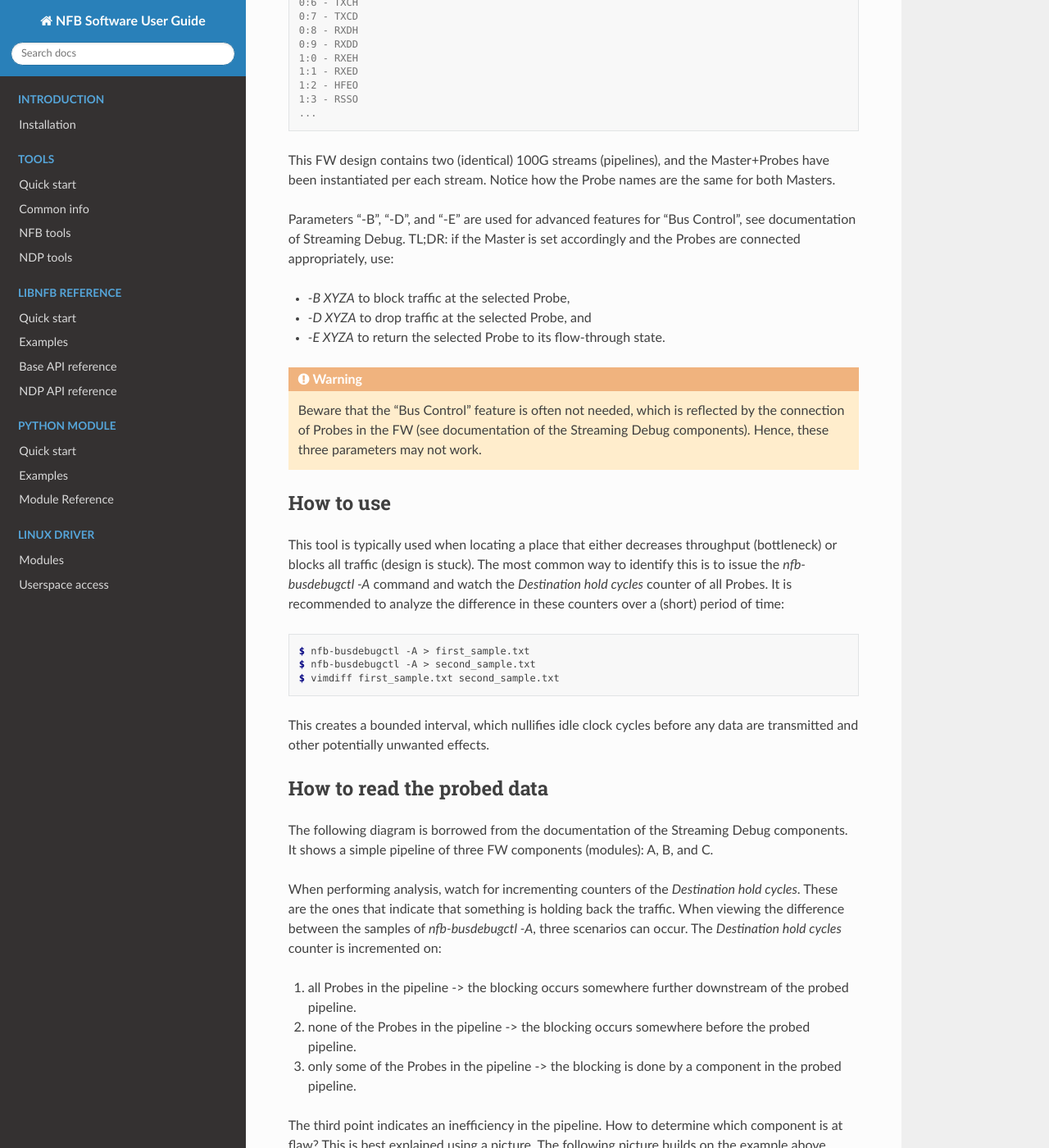
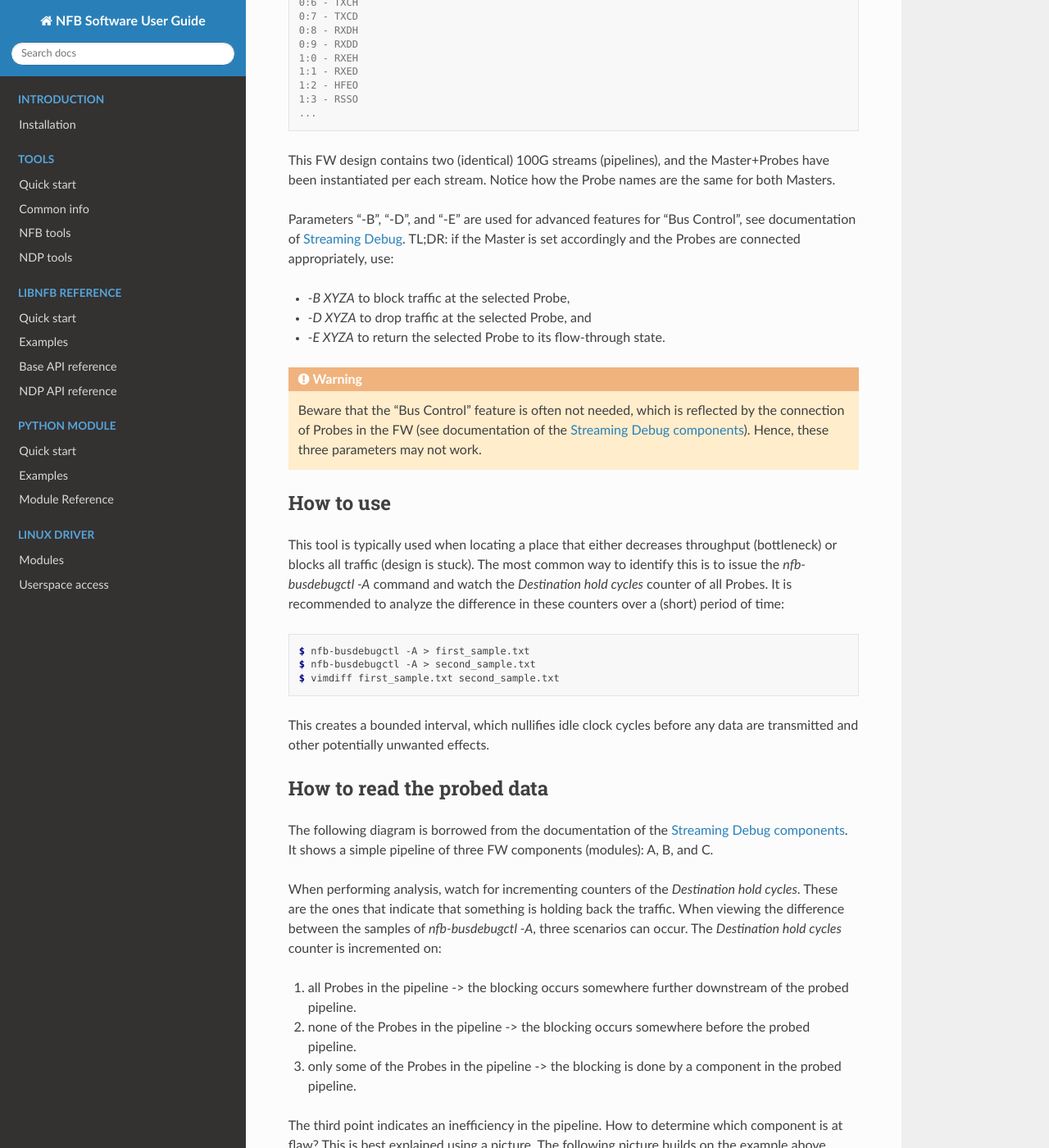
Before and after one commit to CESNET/ndk-sw, a Sphinx documentation site: the page built from doc/tools/nfb-busdebugctl.rst, in a window 1280 px wide and 1400 px high, scrolled down 1769 px. Shown: the whole window at 82% size. Built offline with Sphinx 7.4.7 and the Read the Docs theme 3.1.0, drawn with Linux system fonts in a browser that asks for light colours; formulas are drawn with MathJax 3; part of the change alters nothing that is shown; some of the changed text lies outside the part shown.

```diff
--- a/doc/tools/nfb-busdebugctl.rst
+++ b/doc/tools/nfb-busdebugctl.rst
@@ -6,7 +6,7 @@ nfb-busdebugctl
 This tool can be very useful for debugging streaming buses (typically MFB and MVB in the NDK).
 It communicates with the Streaming Debug components in the FW - Streaming Debug Master and Probe.
 The Debug Probes are (need to be) inserted into the pipeline between neighboring components.
-More info can be found in the documentation for STREAMING_DEBUG_MASTER.
+More info can be found in the documentation for `STREAMING_DEBUG_MASTER <https://cesnet.github.io/ndk-fpga/devel/comp/debug/streaming_debug/readme.html>`_.
 
 The Streaming Debug system (Master+Probe) in the FW (must be integrated first) provides counts of:
 
@@ -77,7 +77,7 @@ Both forms of Probe identification ("-i", "-n") are used in the output.
 This FW design contains two (identical) 100G streams (pipelines), and the Master+Probes have been instantiated per each stream.
 Notice how the Probe names are the same for both Masters.
 
-Parameters "-B", "-D", and "-E" are used for advanced features for "Bus Control", see documentation of Streaming Debug.
+Parameters "-B", "-D", and "-E" are used for advanced features for "Bus Control", see documentation of `Streaming Debug <https://cesnet.github.io/ndk-fpga/devel/comp/debug/streaming_debug/readme.html#bus-control>`_.
 TL;DR: if the Master is set accordingly and the Probes are connected appropriately, use:
 
 - `-B XYZA` to block traffic at the selected Probe,
@@ -85,7 +85,7 @@ TL;DR: if the Master is set accordingly and the Probes are connected appropriate
 - `-E XYZA` to return the selected Probe to its flow-through state.
 
 .. warning::
-    Beware that the "Bus Control" feature is often not needed, which is reflected by the connection of Probes in the FW (see documentation of the Streaming Debug components). Hence, these three parameters may not work.
+    Beware that the "Bus Control" feature is often not needed, which is reflected by the connection of Probes in the FW (see documentation of the `Streaming Debug components <https://cesnet.github.io/ndk-fpga/devel/comp/debug/streaming_debug/readme.html>`_). Hence, these three parameters may not work.
 
 How to use
 ~~~~~~~~~~
@@ -105,7 +105,7 @@ This creates a bounded interval, which nullifies idle clock cycles before any da
 How to read the probed data
 ~~~~~~~~~~~~~~~~~~~~~~~~~~~
 
-The following diagram is borrowed from the documentation of the Streaming Debug components.
+The following diagram is borrowed from the documentation of the `Streaming Debug components <https://cesnet.github.io/ndk-fpga/devel/comp/debug/streaming_debug/readme.html>`_.
 It shows a simple pipeline of three FW components (modules): A, B, and C.
 
 .. _figure1:
```
